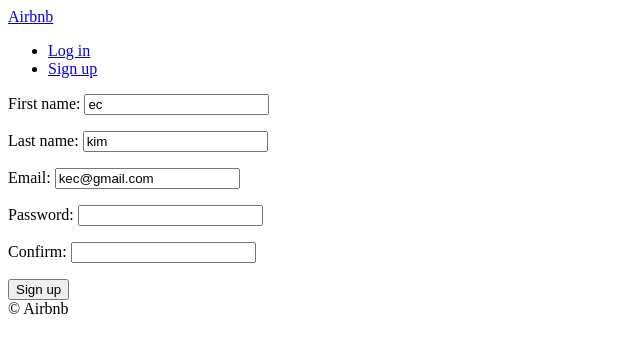
After one commit to aureuneun/airbnb, a Django app: page /users/signup/ in a window 1280 px wide. The commit adds this page. Shown: the top 353 px of the page, without its empty margins (0-640 px from the left). Run offline with Django 3.2, Linux system fonts and the light colour scheme.

Commit message:
feat: sign up using forms.Form

```diff
--- a/templates/partials/nav.html
+++ b/templates/partials/nav.html
@@ -1,10 +1,16 @@
 <a href="{% url 'core:home' %}">Airbnb</a>
 <ul>
+  {% if user.is_authenticated %}
   <li>
-  {% if user.is_authenticated %}
     <a href="{% url 'users:logout' %}">Log out</a>
+  </li>
   {% else %}
+  <li>
     <a href="{% url 'users:login' %}">Log in</a>
+  </li>
+  <li>
+    <a href="{% url 'users:signup' %}">Sign up</a>
+  </li>
   {% endif %}
   </li>
 </ul>
--- /dev/null
+++ b/templates/users/signup.html
@@ -0,0 +1,16 @@
+{% extends 'base.html' %}
+
+{% block page_name %}
+  Sign Up
+{% endblock page_name %}
+
+{% block search-bar %}
+{% endblock search-bar %}
+
+{% block content %}
+  <form method="post" action="{% url "users:signup" %}">
+    {% csrf_token %}
+    {{form.as_p}}
+    <button>Sign up</button>
+  </form>
+{% endblock content %}
--- a/users/forms.py
+++ b/users/forms.py
@@ -19,3 +19,40 @@
             self.add_error("password", forms.ValidationError("Password is wrong"))
         except models.User.DoesNotExist:
             self.add_error("email", forms.ValidationError("User does not exist"))
+
+
+class SignUpForm(forms.Form):
+
+    """ SignUp Form Definition """
+
+    first_name = forms.CharField(max_length=20)
+    last_name = forms.CharField(max_length=20)
+    email = forms.EmailField()
+    password = forms.CharField(widget=forms.PasswordInput)
+    password1 = forms.CharField(widget=forms.PasswordInput, label="Confirm")
+
+    def clean_email(self):
+        email = self.cleaned_data.get("email")
+        try:
+            models.User.objects.get(email=email)
+            raise forms.ValidationError("User already exists")
+        except models.User.DoesNotExist:
+            return email
+
+    def clean_password1(self):
+        password = self.cleaned_data.get("password")
+        password1 = self.cleaned_data.get("password1")
+        if password != password1:
+            raise forms.ValidationError("Password does not match")
+        else:
+            return password
+
+    def save(self):
+        first_name = self.cleaned_data.get("first_name")
+        last_name = self.cleaned_data.get("last_name")
+        email = self.cleaned_data.get("email")
+        password = self.cleaned_data.get("password")
+        user = models.User.objects.create_user(email, email, password)
+        user.first_name = first_name
+        user.last_name = last_name
+        user.save()
--- a/users/urls.py
+++ b/users/urls.py
@@ -6,4 +6,5 @@
 urlpatterns = [
     path("login/", views.LoginView.as_view(), name="login"),
     path("logout/", views.log_out, name="logout"),
+    path("signup/", views.SignUpView.as_view(), name="signup"),
 ]
--- a/users/views.py
+++ b/users/views.py
@@ -1,7 +1,6 @@
-from django.views import View
 from django.views.generic import FormView
 from django.urls import reverse_lazy
-from django.shortcuts import render, redirect, reverse
+from django.shortcuts import redirect, reverse
 from django.contrib.auth import authenticate, login, logout
 from . import forms
 
@@ -27,3 +26,26 @@
 def log_out(request):
     logout(request)
     return redirect(reverse("core:home"))
+
+
+class SignUpView(FormView):
+
+    """ SignUp View Definition """
+
+    template_name = "users/signup.html"
+    form_class = forms.SignUpForm
+    success_url = reverse_lazy("core:home")
+    initial = {
+        "first_name": "ec",
+        "last_name": "kim",
+        "email": "kec@gmail.com",
+    }
+
+    def form_valid(self, form):
+        form.save()
+        email = form.cleaned_data.get("email")
+        password = form.cleaned_data.get("password")
+        user = authenticate(self.request, username=email, password=password)
+        if user is not None:
+            login(self.request, user)
+        return super().form_valid(form)
```
